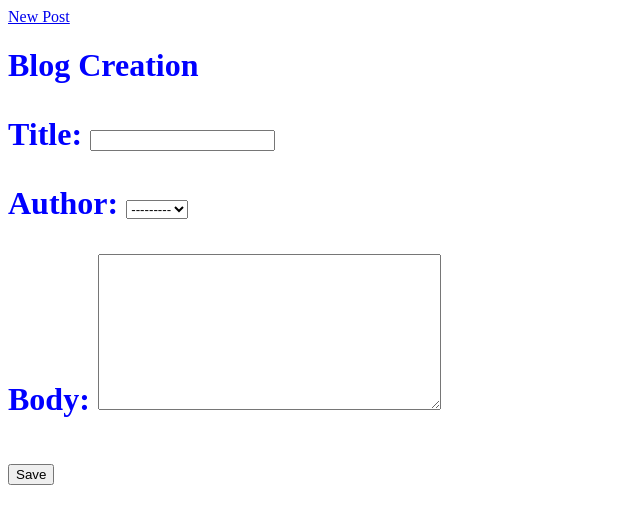
After one commit to NadGarDez/django_book_practices, a Django app: page /post/create/ in a window 1280 px wide. The commit adds this page. Shown: the top 524 px of the page, without its empty margins (0-640 px from the left). Run offline with Django 5.2, Linux system fonts and the light colour scheme; data comes from the database, SQL or seed files in the repository; both versions use the stored data as it was after the commit.

Commit message:
added crud operations with a minimal forms and styles

```diff
--- a/blog/superblog/models.py
+++ b/blog/superblog/models.py
@@ -1,4 +1,5 @@
 from django.db import models
+from django.urls import reverse
 
 # Create your models here.
 
@@ -18,3 +19,6 @@ class Post(models.Model):
     def __str__(self):
 
         return self.title
+
+    def get_absolute_url(self):
+       return reverse('detail_page', args=[str(self.pk)])
--- a/blog/superblog/urls.py
+++ b/blog/superblog/urls.py
@@ -1,8 +1,11 @@
 from django.urls import path
-from .views import HomeView, DetailPage, ListPage
+from .views import HomeView, DetailPage, ListPage, NewPostPage, UpdatePost, DeletePost
 
 urlpatterns = [
     path('', HomeView.as_view(), name = 'home'),
     path('list_page/', ListPage.as_view(), name= 'list_page'),
-    path('item_page/<int:pk>/',DetailPage.as_view(), name='detail_page')
+    path('post/create/', NewPostPage.as_view(), name='new_post'),
+    path('item_page/<int:pk>/',DetailPage.as_view(), name='detail_page'),
+    path('post/update/<int:pk>/', UpdatePost.as_view(), name='update_post'),
+    path('post/delete/<int:pk>/', DeletePost.as_view(), name='delete_post'),
 ]
--- a/blog/superblog/views.py
+++ b/blog/superblog/views.py
@@ -1,6 +1,7 @@
 from django.shortcuts import render
-from django.views.generic import TemplateView, ListView, DetailView
+from django.views.generic import TemplateView, ListView, DetailView, CreateView, UpdateView, DeleteView
 from .models import Post
+from django.urls import reverse_lazy
 
 # Create your views here
 
@@ -19,3 +20,20 @@ class DetailPage(DetailView):
     model = Post
 
     template_name = 'object_page.html'
+
+class NewPostPage(CreateView):
+    template_name = 'new_post.html'
+    model = Post
+    fields = ['title','author','body']
+
+
+class UpdatePost(UpdateView):
+    template_name = 'update_post.html'
+    model = Post
+    fields = ['title','author','body']
+
+
+class DeletePost(DeleteView):
+    template_name = 'delete_post.html'
+    model = Post
+    success_url = reverse_lazy('home')
--- a/blog/templates/base.html
+++ b/blog/templates/base.html
@@ -11,6 +11,7 @@
     <link href="{% static 'css/base.css' %}" rel="stylesheet">
 </head>
 <body>
+  <a href="{% url 'new_post' %}">New Post</a>
   {% block content %}
   {% endblock content %}
 </body>
--- a/blog/templates/list_page.html
+++ b/blog/templates/list_page.html
@@ -4,7 +4,6 @@
 {% block content %}
 
   <H1>List Page</H1>
-
   {% for item in object_list %}
     <H2><a href="{% url 'detail_page' item.pk %}">{{item.title}}</a></H2>
 
--- /dev/null
+++ b/blog/templates/new_post.html
@@ -0,0 +1,10 @@
+{% extends 'base.html'%}
+{% block content %}
+
+  <H1>Blog Creation<H1/>
+  <form method="post" action="">
+    {% csrf_token %}
+    {{form.as_p}}
+    <input type="submit" value="Save"/>
+  </form>
+{% endblock content %}
--- a/blog/templates/object_page.html
+++ b/blog/templates/object_page.html
@@ -7,4 +7,7 @@
 
 <p>{{post.body}}</p>
 
+<a href="{% url 'update_post' post.pk %}">Edit</a>
+<a href="{% url 'delete_post' post.pk %}">Delete</a>
+
 {% endblock content %}
```
Also changed, not shown: blog/superblog/new_post.html (added, +7 -0 lines), blog/templates/delete_post.html (added, +10 -0 lines), blog/templates/update_post.html (added, +12 -0 lines), blog/db.sqlite3, 2 other files.
